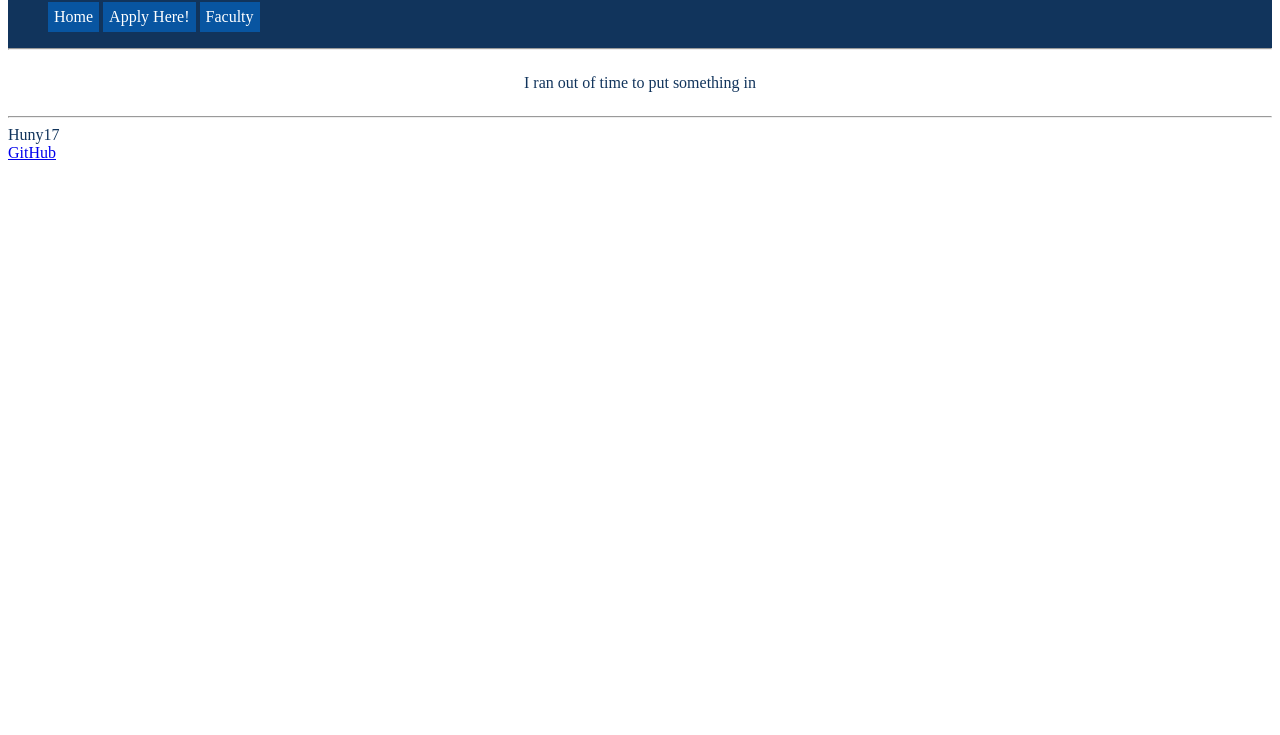
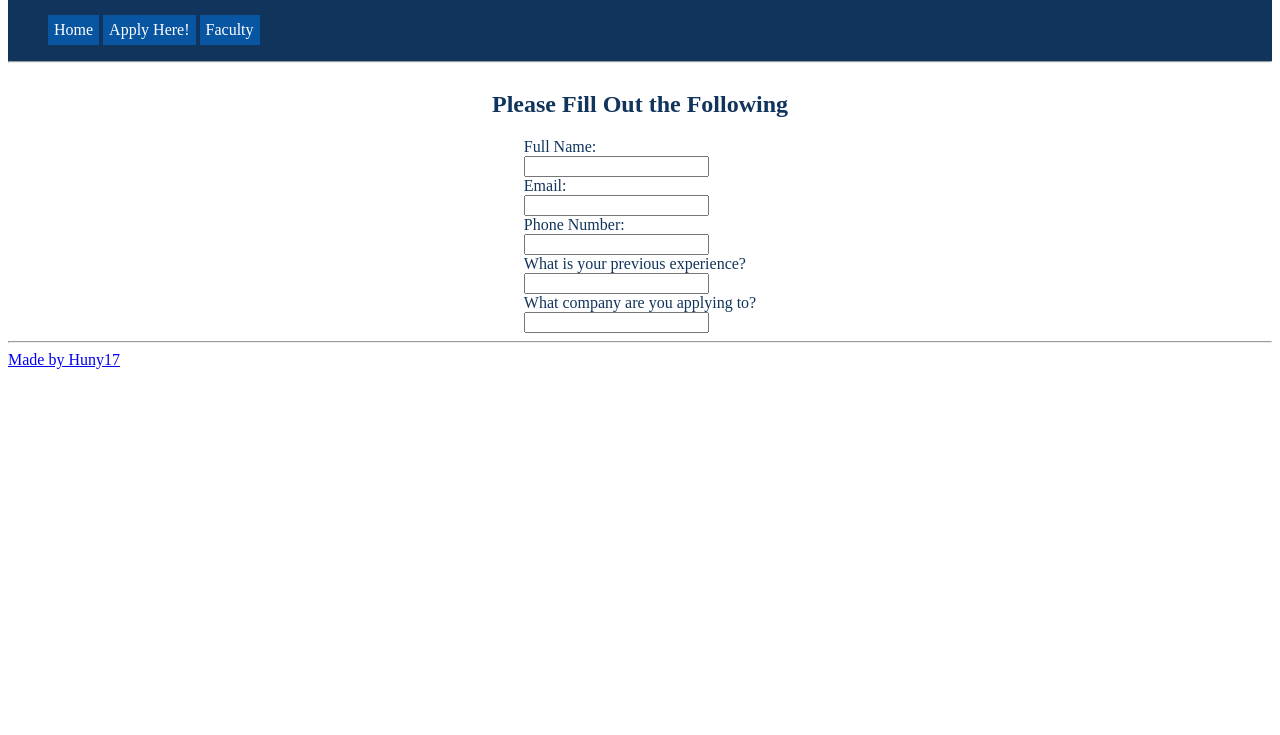
Before and after one commit to huny17/Art-Challenge, a plain HTML site: page structure/form.html in a window 1280 px wide. Shown: the part 65-800 px from the top of the page. Drawn offline with Linux system fonts and the light colour scheme.

Commit message:
fixing format

```diff
--- a/structure/form.html
+++ b/structure/form.html
@@ -2,21 +2,12 @@
 <html lang="en">
   <head>
     <meta charset="UTF-8" />
-    <meta name="viewport" content="width=device-width, initial-scale=1.0" />
-    <title></title>
-
-
-        <meta name="viewport" content="width=device-width, initial-scale=1" />
+    <title>Application</title>
     <link rel="stylesheet" href="../css/main_style.css">
   </head>
     <body>
         <header>
-      <nav class="navbar navbar-expand-lg bg-light">
-          <div class="container-fluid">
           <h1>BYU Department of Dance</h1>
-
-
-      <nav>
           <nav>
             <menu>
               <li><a href="index.html">Home</a></li>
@@ -29,15 +20,28 @@
 
     <main>
 
-      <p>I ran out of time to put something in</p>
+      <h2>Please Fill Out the Following</h2>
+
+      <form>
+        <div class="box">
+          <label for="name">Full Name:</label><br>
+          <input type="text" id="name" name="name"><br>
+          <label for="mail">Email:</label><br>
+          <input type="text" id="mail" name="mail"><br>
+          <label for="num">Phone Number:</label><br>
+          <input type="text" id="num" name="num"><br>
+          <label for="exp">What is your previous experience?</label><br>
+          <input type="text" id="exp" name="exp"><br>
+          <label for="comp">What company are you applying to?</label><br>
+          <input type="text" id="comp" name="comp"><br>
+        </div>
+      </form>
 
     </main>
 
     <footer>
       <hr />
-      <span class="text-reset">Huny17</span>
-      <br />
-      <a href="https://github.com/huny17/ArtChallenge.git">GitHub</a>
+      <a href="https://github.com/huny17/ArtChallenge.git">Made by Huny17</a>
     </footer>
   </body>
 </html>
```
Also changed, not shown: structure/about.html (+11 -25 lines), structure/index.html (+3 -14 lines). Lines whose indentation alone changed are shown as unchanged.
